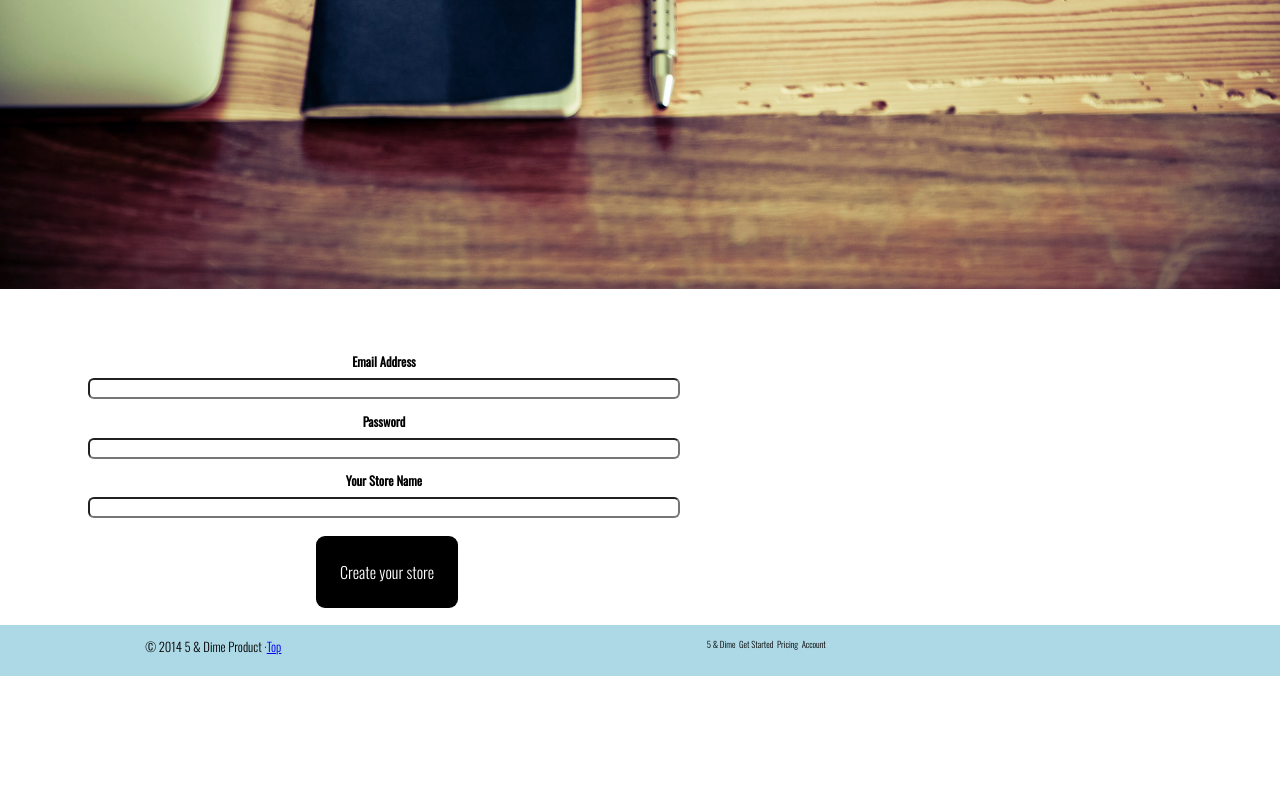
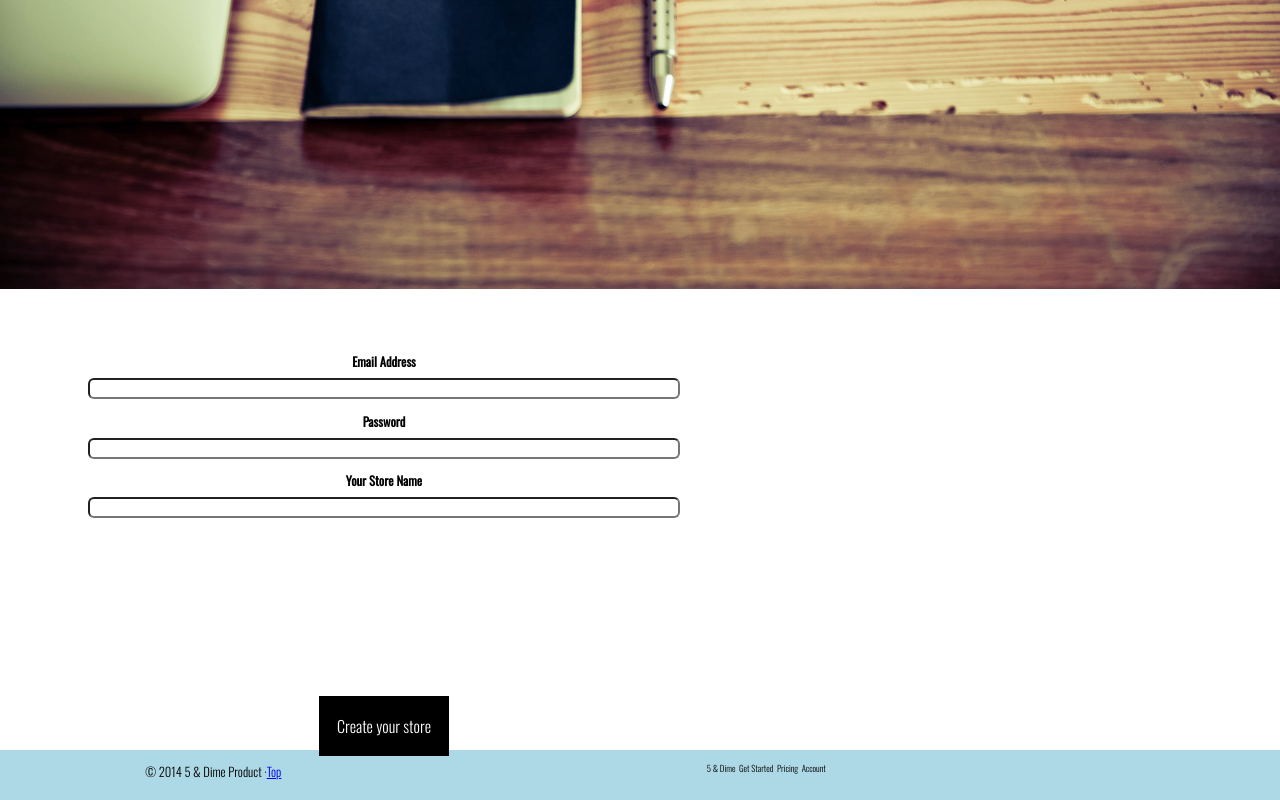
Before and after one commit to emilyluciano/saas-product, a plain HTML site: page signup.html in a window 1280 px wide. Shown: the part 644-1444 px from the top of the page. Before the commit the page ends 1320 px from the top, so only its background shows below. Drawn offline with nearby package versions, Linux system fonts and the light colour scheme.

Commit message:
added button padding

```diff
--- a/css/main.css
+++ b/css/main.css
@@ -143,14 +143,15 @@ img {
 }
 
 .button {
-    display: inline-block;
-    padding: 4%;
-    margin: 3%;
-    margin-left: 1.5em;
+    display: block;
+    text-align: center;
+    padding-top: 6%;
+    padding: 3%;
+    margin: 30%;
+    margin-bottom: -1%;
     background-color: black;
     text-decoration: none;
     color: white;
-    border-radius: 9px;
 }
 
 .button-pos {
@@ -352,14 +353,12 @@ padding: 5%;
 margin: 5%;
 }
 
+
 .thanks {
     text-align: center;
-    padding: 5%;
-}
-
-h2 {
-    text-align: center;
-
+    padding: 10%;
+    background-color: lightgray;
+    margin: 0;
 }
 
 h4 {
```
